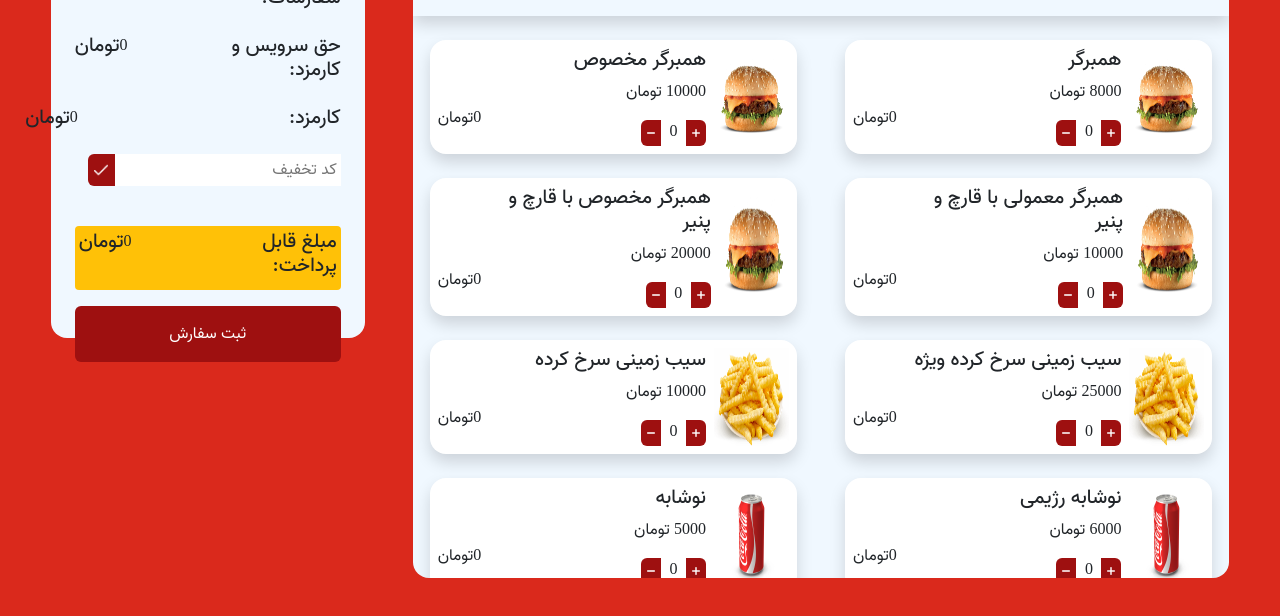
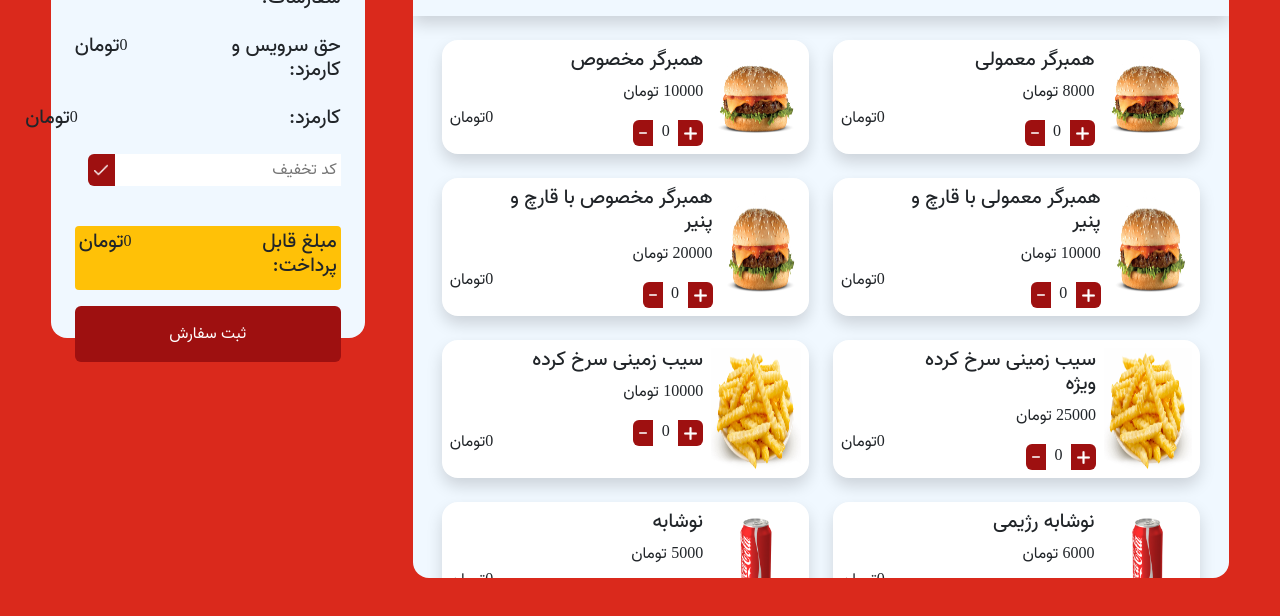
Before and after one commit to mohammadpiriyan/mohammadpiriyan_hw9_mktab90, a plain HTML site: page Q1/index.html in a window 1280 px wide. Shown: the part 110-726 px from the top of the page. Drawn offline with nearby package versions, Linux system fonts and the light colour scheme; files whose address does not match are found by name.

Commit message:
script for menu list

```diff
--- a/Q1/index.html
+++ b/Q1/index.html
@@ -15,7 +15,7 @@
   </head>
   <body class="d-flex vw-100 vh-100">
     <div
-      class="container bg-red-res mw-100 vh-100 d-flex justify-content-center gap-5 "
+      class="container bg-red-res mw-100 vh-100 d-flex justify-content-center gap-5"
     >
       <div
         class="mt-5 bg-white-melo w-65 h-80 d-flex flex-column align-items-center rounded-4 overflow-hidden"
@@ -25,11 +25,13 @@
         >
           <h2>رستوران مک دونالد شعبه تهران</h2>
         </div>
-        <div class="overflow-y-scroll ">
+
+        <div class="d-flex flex-wrap overflow-y-scroll justify-content-center column-gap-4" id="foodsMenu">
           <!-- --------------------------------------------------------------------------------- -->
 
-          <div class="d-flex gap-5 justify-content-center mt-4">
+          <!-- <div class="d-flex gap-5 justify-content-center mt-4">
             <div
+              data.id="0"
               class="d-flex bg-white shadow w-40 gap-2 rounded-4 p-2 justify-content-between"
             >
               <div class="d-flex gap-2">
@@ -37,17 +39,17 @@
                   <img src="img/hamburger.png" alt="" class="w-100 h-100" />
                 </div>
                 <div class="d-flex flex-column">
-                  <h5>همبرگر</h5>
+                  <h5>همبرگر معمولی</h5>
                   <p>8000 تومان</p>
                   <div class="btns d-flex">
                     <button
-                      class="w-20 border-0 rounded-end bg-red-btn btn-hover"
+                      class="w-20 border-0 rounded-end bg-red-btn btn-hover plus"
                     >
                       <img src="img/add.png" alt="" class="w-100" />
                     </button>
                     <span class="w-25 text-center">0</span>
                     <button
-                      class="w-20 border-0 rounded-start bg-red-btn btn-hover"
+                      class="w-20 border-0 rounded-start bg-red-btn btn-hover minus"
                     >
                       <img src="img/minus.png" alt="" class="w-100" />
                     </button>
@@ -61,6 +63,7 @@
             </div>
 
             <div
+              data.id="1"
               class="d-flex bg-white shadow w-40 gap-2 rounded-4 p-2 justify-content-between"
             >
               <div class="d-flex gap-2">
@@ -72,13 +75,13 @@
                   <p>10000 تومان</p>
                   <div class="btns d-flex">
                     <button
-                      class="w-20 border-0 rounded-end bg-red-btn btn-hover"
+                      class="w-20 border-0 rounded-end bg-red-btn btn-hover plus"
                     >
                       <img src="img/add.png" alt="" class="w-100" />
                     </button>
                     <span class="w-25 text-center">0</span>
                     <button
-                      class="w-20 border-0 rounded-start bg-red-btn btn-hover"
+                      class="w-20 border-0 rounded-start bg-red-btn btn-hover minus"
                     >
                       <img src="img/minus.png" alt="" class="w-100" />
                     </button>
@@ -90,11 +93,12 @@
                 <p>تومان</p>
               </div>
             </div>
-          </div>
+          </div> -->
           <!-- --------------------------------------------------------------------------------- -->
 
-          <div class="d-flex gap-5 justify-content-center mt-4">
+          <!-- <div class="d-flex gap-5 justify-content-center mt-4">
             <div
+              data.id="2"
               class="d-flex bg-white shadow w-40 gap-2 rounded-4 p-2 justify-content-between"
             >
               <div class="d-flex gap-2">
@@ -106,13 +110,13 @@
                   <p>10000 تومان</p>
                   <div class="btns d-flex">
                     <button
-                      class="w-20 border-0 rounded-end bg-red-btn btn-hover"
+                      class="w-20 border-0 rounded-end bg-red-btn btn-hover plus"
                     >
                       <img src="img/add.png" alt="" class="w-100" />
                     </button>
                     <span class="w-25 text-center">0</span>
                     <button
-                      class="w-20 border-0 rounded-start bg-red-btn btn-hover"
+                      class="w-20 border-0 rounded-start bg-red-btn btn-hover minus"
                     >
                       <img src="img/minus.png" alt="" class="w-100" />
                     </button>
@@ -126,6 +130,7 @@
             </div>
 
             <div
+              data.id="3"
               class="d-flex bg-white shadow w-40 gap-2 rounded-4 p-2 justify-content-between"
             >
               <div class="d-flex gap-2">
@@ -137,13 +142,13 @@
                   <p>20000 تومان</p>
                   <div class="btns d-flex">
                     <button
-                      class="w-20 border-0 rounded-end bg-red-btn btn-hover"
+                      class="w-20 border-0 rounded-end bg-red-btn btn-hover plus"
                     >
                       <img src="img/add.png" alt="" class="w-100" />
                     </button>
                     <span class="w-25 text-center">0</span>
                     <button
-                      class="w-20 border-0 rounded-start bg-red-btn btn-hover"
+                      class="w-20 border-0 rounded-start bg-red-btn btn-hover minus"
                     >
                       <img src="img/minus.png" alt="" class="w-100" />
                     </button>
@@ -155,11 +160,12 @@
                 <p>تومان</p>
               </div>
             </div>
-          </div>
+          </div> -->
           <!-- --------------------------------------------------------------------------------- -->
 
-          <div class="d-flex gap-5 justify-content-center mt-4">
+          <!-- <div class="d-flex gap-5 justify-content-center mt-4">
             <div
+              data.id="4"
               class="d-flex bg-white shadow w-40 gap-2 rounded-4 p-2 justify-content-between"
             >
               <div class="d-flex gap-2">
@@ -171,13 +177,13 @@
                   <p>25000 تومان</p>
                   <div class="btns d-flex">
                     <button
-                      class="w-20 border-0 rounded-end bg-red-btn btn-hover"
+                      class="w-20 border-0 rounded-end bg-red-btn btn-hover plus"
                     >
                       <img src="img/add.png" alt="" class="w-100" />
                     </button>
                     <span class="w-25 text-center">0</span>
                     <button
-                      class="w-20 border-0 rounded-start bg-red-btn btn-hover"
+                      class="w-20 border-0 rounded-start bg-red-btn btn-hover minus"
                     >
                       <img src="img/minus.png" alt="" class="w-100" />
                     </button>
@@ -191,6 +197,7 @@
             </div>
 
             <div
+              data.id="5"
               class="d-flex bg-white shadow w-40 gap-2 rounded-4 p-2 justify-content-between"
             >
               <div class="d-flex gap-2">
@@ -202,13 +209,13 @@
                   <p>10000 تومان</p>
                   <div class="btns d-flex">
                     <button
-                      class="w-20 border-0 rounded-end bg-red-btn btn-hover"
+                      class="w-20 border-0 rounded-end bg-red-btn btn-hover plus"
                     >
                       <img src="img/add.png" alt="" class="w-100" />
                     </button>
                     <span class="w-25 text-center">0</span>
                     <button
-                      class="w-20 border-0 rounded-start bg-red-btn btn-hover"
+                      class="w-20 border-0 rounded-start bg-red-btn btn-hover minus"
                     >
                       <img src="img/minus.png" alt="" class="w-100" />
                     </button>
@@ -220,11 +227,12 @@
                 <p>تومان</p>
               </div>
             </div>
-          </div>
+          </div> -->
           <!-- --------------------------------------------------------------------------------- -->
 
-          <div class="d-flex gap-5 justify-content-center mt-4">
+          <!-- <div class="d-flex gap-5 justify-content-center mt-4">
             <div
+              data.id="6"
               class="d-flex bg-white shadow w-40 gap-2 rounded-4 p-2 justify-content-between"
             >
               <div class="d-flex gap-2">
@@ -236,13 +244,13 @@
                   <p>6000 تومان</p>
                   <div class="btns d-flex">
                     <button
-                      class="w-20 border-0 rounded-end bg-red-btn btn-hover"
+                      class="w-20 border-0 rounded-end bg-red-btn btn-hover plus"
                     >
                       <img src="img/add.png" alt="" class="w-100" />
                     </button>
                     <span class="w-25 text-center">0</span>
                     <button
-                      class="w-20 border-0 rounded-start bg-red-btn btn-hover"
+                      class="w-20 border-0 rounded-start bg-red-btn btn-hover minus"
                     >
                       <img src="img/minus.png" alt="" class="w-100" />
                     </button>
@@ -256,6 +264,7 @@
             </div>
 
             <div
+              data.id="7"
               class="d-flex bg-white shadow w-40 gap-2 rounded-4 p-2 justify-content-between"
             >
               <div class="d-flex gap-2">
@@ -267,13 +276,13 @@
                   <p>5000 تومان</p>
                   <div class="btns d-flex">
                     <button
-                      class="w-20 border-0 rounded-end bg-red-btn btn-hover"
+                      class="w-20 border-0 rounded-end bg-red-btn btn-hover plus"
                     >
                       <img src="img/add.png" alt="" class="w-100" />
                     </button>
                     <span class="w-25 text-center">0</span>
                     <button
-                      class="w-20 border-0 rounded-start bg-red-btn btn-hover"
+                      class="w-20 border-0 rounded-start bg-red-btn btn-hover minus"
                     >
                       <img src="img/minus.png" alt="" class="w-100" />
                     </button>
@@ -285,10 +294,11 @@
                 <p>تومان</p>
               </div>
             </div>
-          </div>
+          </div> -->
           <!-- --------------------------------------------------------------------------------- -->
-          <div class="d-flex gap-5 justify-content-center mt-4 mb-4">
+          <!-- <div class="d-flex gap-5 justify-content-center mt-4 mb-4">
             <div
+              data.id="8"
               class="d-flex bg-white shadow w-40 gap-2 rounded-4 p-2 justify-content-between"
             >
               <div class="d-flex gap-2">
@@ -300,13 +310,13 @@
                   <p>8000 تومان</p>
                   <div class="btns d-flex">
                     <button
-                      class="w-20 border-0 rounded-end bg-red-btn btn-hover"
+                      class="w-20 border-0 rounded-end bg-red-btn btn-hover plus"
                     >
                       <img src="img/add.png" alt="" class="w-100" />
                     </button>
                     <span class="w-25 text-center">0</span>
                     <button
-                      class="w-20 border-0 rounded-start bg-red-btn btn-hover"
+                      class="w-20 border-0 rounded-start bg-red-btn btn-hover minus"
                     >
                       <img src="img/minus.png" alt="" class="w-100" />
                     </button>
@@ -320,6 +330,7 @@
             </div>
 
             <div
+              data.id="9"
               class="d-flex bg-white shadow w-40 gap-2 rounded-4 p-2 justify-content-between"
             >
               <div class="d-flex gap-2">
@@ -331,13 +342,13 @@
                   <p>25000 تومان</p>
                   <div class="btns d-flex">
                     <button
-                      class="w-20 border-0 rounded-end bg-red-btn btn-hover"
+                      class="w-20 border-0 rounded-end bg-red-btn btn-hover plus"
                     >
                       <img src="img/add.png" alt="" class="w-100" />
                     </button>
                     <span class="w-25 text-center">0</span>
                     <button
-                      class="w-20 border-0 rounded-start bg-red-btn btn-hover"
+                      class="w-20 border-0 rounded-start bg-red-btn btn-hover minus"
                     >
                       <img src="img/minus.png" alt="" class="w-100" />
                     </button>
@@ -349,7 +360,8 @@
                 <p>تومان</p>
               </div>
             </div>
-          </div>
+          </div> -->
+          <!-- --------------------------------------------------------------------------------- -->
         </div>
       </div>
       <!-- ------------------------------------------------------------------------------------------------------------------- -->
@@ -399,6 +411,7 @@
       </div>
     </div>
   </body>
+  <script src="script.js"></script>
   <script
     src="https://cdn.jsdelivr.net/npm/bootstrap@5.3.0-alpha1/dist/js/bootstrap.bundle.min.js"
     integrity="sha384-w76AqPfDkMBDXo30jS1Sgez6pr3x5MlQ1ZAGC+nuZB+EYdgRZgiwxhTBTkF7CXvN"
--- a/Q1/script.js
+++ b/Q1/script.js
@@ -0,0 +1,163 @@
+const foodsMenu = document.getElementById("foodsMenu");
+
+const foods = [
+  {
+    id: 0,
+    name: "همبرگر معمولی",
+    price: 8000,
+    src: "img/hamburger.png",
+  },
+  {
+    id: 1,
+    name: "همبرگر مخصوص",
+    price: 10000,
+    src: "img/hamburger.png",
+  },
+  {
+    id: 2,
+    name: "همبرگر معمولی با قارچ و پنیر",
+    price: 10000,
+    src: "img/hamburger.png",
+  },
+  {
+    id: 3,
+    name: "همبرگر مخصوص با قارچ و پنیر",
+    price: 20000,
+    src: "img/hamburger.png",
+  },
+  {
+    id: 4,
+    name: "سیب زمینی سرخ کرده ویژه",
+    price: 25000,
+    src: "img/french_fries.png",
+  },
+  {
+    id: 5,
+    name: "سیب زمینی سرخ کرده",
+    price: 10000,
+    src: "img/french_fries.png",
+  },
+  {
+    id: 6,
+    name: "نوشابه رژیمی",
+    price: 6000,
+    src: "img/soda.png",
+  },
+  {
+    id: 7,
+    name: "نوشابه",
+    price: 5000,
+    src: "img/soda.png",
+  },
+  {
+    id: 8,
+    name: "سالاد فصل",
+    price: 8000,
+    src: "img/salad.png",
+  },
+  {
+    id: 9,
+    name: "سالاد سزار",
+    price: 25000,
+    src: "img/ceasar.png",
+  },
+];
+function renderFood(foods) {
+  foods.forEach((food) => {
+    const htmlTag = `
+     <div
+        class="d-flex bg-white shadow w-40 gap-2 rounded-4 p-2 justify-content-between mt-4"
+      >
+        <div class="d-flex gap-2">
+          <div class="w-30">
+            <img src="${food.src}" alt="" class=" h-100 w-100 " />
+          </div>
+          <div class="d-flex flex-column">
+            <h5> ${food.name} </h5>
+            <p>${food.price} تومان</p>
+            <div class="btns d-flex">
+              <button
+                class="w-25 border-0 rounded-end bg-red-btn btn-hover" onclick="countPlus(this)"
+              >
+                <img src="img/add.png" alt="" class="w-100" />
+              </button>
+              <span class="w-25 text-center" id="count-${food.id}">0</span>
+              <button
+                class="w-20 border-0 rounded-start bg-red-btn btn-hover" onclick="countMinus(this)"
+              >
+                <img src="img/minus.png" alt="" class="w-100" />
+              </button>
+            </div>
+          </div>
+        </div>
+        <div class="d-flex align-self-end ">
+          <span id="total-${food.id}">0</span>
+          <p>تومان</p>
+        </div>
+      </div>
+      `;
+    foodsMenu.insertAdjacentHTML("beforeend", htmlTag);
+  });
+}
+renderFood(foods);
+
+console.log("salam");
+
+const totalCost = [];
+
+const countPlus = (el) => {
+  const foodId = +el.parentElement.children[1].id.slice(-1);
+  let count = +document.getElementById(`count-${foodId}`).textContent;
+  document.getElementById(`count-${foodId}`).textContent = ++count;
+  calculateTotal(el, count);
+};
+
+const countMinus = (el) => {
+  const foodId = +el.parentElement.children[1].id.slice(-1);
+  let count = +document.getElementById(`count-${foodId}`).textContent;
+  if (count > 0) {
+    document.getElementById(`count-${foodId}`).textContent = --count;
+    decreaseTotal(el);
+  }
+};
+const calculateTotal = function (el, count) {
+  const foodId =
+    +el.parentElement.parentElement.parentElement.parentElement.childNodes[3].children[0].id.slice(
+      -1
+    );
+  const total = document.getElementById(`total-${foodId}`);
+  const price = foods[foodId].price;
+
+  total.textContent = price * count;
+  setTotalCost(price);
+};
+const decreaseTotal = (el) => {
+
+    const foodId =
+      +el.parentElement.parentElement.parentElement.parentElement.childNodes[3].children[0].id.slice(
+        -1
+      );
+    const total = document.getElementById(`total-${foodId}`);
+    console.log(total);
+    const price = foods[foodId].price;
+
+    total.textContent = total.textContent - price;
+    setTotalCosts(price);
+  };
+
+// const incrementDecrement = (event) => {
+//   const target = event.target;
+//   const id = target.data.id;
+//   if (target.className.includes("btns")) {
+//     if (target.className.includes("plus")) {
+//       orderFoodUpdate(id, "add");
+//     } else {
+//       orderFoodUpdate(id, "minus");
+//     }
+//   }
+//   return id;
+// };
+// const orderFoodUpdate = (id, operation) => {
+//   if (operation === "add") {
+//   }
+// };
--- a/Q1/style/style.css
+++ b/Q1/style/style.css
@@ -2,8 +2,12 @@
   font-family: "vazir";
   src: url(/Q1/fonts/Vazir-Variable.ttf);
 }
+.width-img{
+  width: 95px;
+}
 .w-btn {
   width: 20px;
+
 }
 .btns {
   width: 100px;
@@ -41,11 +45,20 @@ body {
 .w-15 {
   width: 15%;
 }
+.w-17 {
+  width: 17%;
+}
 .w-10 {
   width: 10%;
 }
 .w-20 {
   width: 20%;
+}
+.w-30 {
+  width: 30%;
+}
+.w-35 {
+  width: 35%;
 }
 .w-40 {
   width: 45%;
@@ -94,13 +107,11 @@ h5 {
 /* Chrome, Edge, and Safari */
 *::-webkit-scrollbar {
   width: 16px;
-
 }
 
 *::-webkit-scrollbar-track {
   background: #ffffff;
   border-radius: 20px;
-
 }
 
 *::-webkit-scrollbar-thumb {
```
